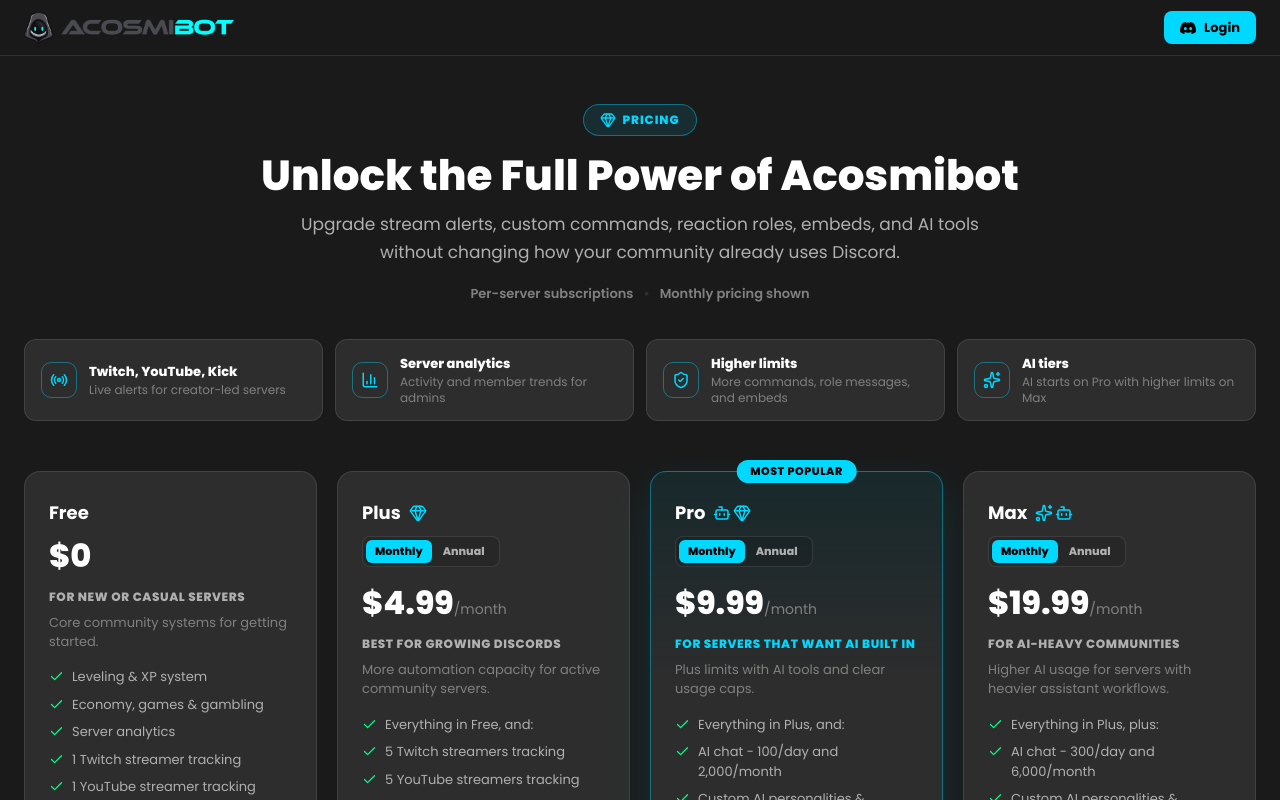
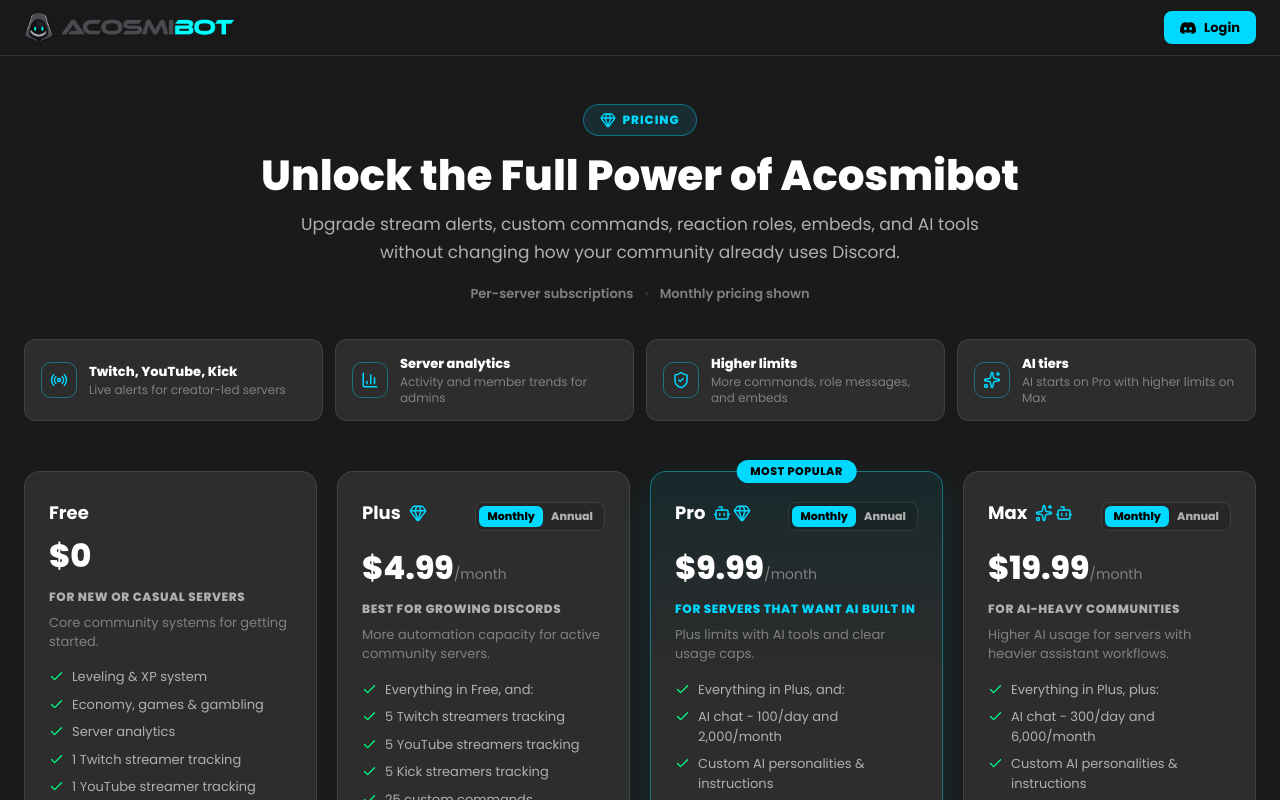
Before and after one commit to acosmic/acosmibot-website, a React (Vite) app: page /pricing in a window 1280 px wide. Shown: the top 800 px of the page. Built offline with nearby package versions, Linux system fonts and the light colour scheme.

Commit message:
pricing page fixes

```diff
--- a/src/pages/PremiumPage.tsx
+++ b/src/pages/PremiumPage.tsx
@@ -1,4 +1,4 @@
-import React, { useEffect, useState } from 'react';
+import React, { useEffect, useRef, useState } from 'react';
 import { useSearchParams } from 'react-router-dom';
 import { useQuery, useQueries } from '@tanstack/react-query';
 import { ArrowRight, BarChart3, Bot, Check, Gem, Radio, ShieldCheck, Sparkles, X } from 'lucide-react';
@@ -19,6 +19,8 @@
 };
 
 const BILLING_ENABLED = false;
+
+const parsePriceAmount = (price: string) => Number(price.replace(/[^0-9.]/g, '')) || 0;
 
 interface TierCardDef {
   tier: PremiumTier;
@@ -297,6 +299,13 @@
       </span>
     )}
     <div>
+      <div style={{
+        display: 'flex',
+        alignItems: 'flex-start',
+        justifyContent: 'space-between',
+        gap: '12px',
+        minHeight: def.tier === 'free' ? 0 : 34,
+      }}>
         <h3 style={{
           display: 'flex', alignItems: 'center', gap: '8px',
           fontSize: '18px', fontWeight: 700, color: 'var(--text-primary)', margin: 0,
@@ -307,14 +316,9 @@
         {def.tier !== 'free' && (
           <BillingToggle interval={interval} onChange={onIntervalChange} />
         )}
-      <div style={{ marginTop: def.tier === 'free' ? '8px' : '12px', overflow: 'hidden' }}>
-        <span
-          key={`${def.tier}-${interval}`}
-          className="pricing-price-scroll"
-          style={{ display: 'inline-block', fontSize: '32px', fontWeight: 800, color: 'var(--text-primary)' }}
-        >
-          {interval === 'annual' && def.annualPrice ? def.annualPrice : def.monthlyPrice}
-        </span>
+      </div>
+      <div style={{ marginTop: '8px', overflow: 'hidden' }}>
+        <AnimatedPrice price={interval === 'annual' && def.annualPrice ? def.annualPrice : def.monthlyPrice} />
         <span style={{ fontSize: '14px', color: 'var(--text-muted)' }}>
           {def.tier === 'free' ? '' : interval === 'annual' ? '/year' : '/month'}
         </span>
@@ -385,6 +389,58 @@
   </div>
 );
 
+const AnimatedPrice: React.FC<{ price: string }> = ({ price }) => {
+  const target = parsePriceAmount(price);
+  const previous = useRef(target);
+  const frame = useRef<number | null>(null);
+  const [displayAmount, setDisplayAmount] = useState(target);
+
+  useEffect(() => {
+    const start = previous.current;
+    const delta = target - start;
+    const duration = 360;
+    const startedAt = performance.now();
+
+    if (frame.current !== null) {
+      cancelAnimationFrame(frame.current);
+    }
+
+    const tick = (now: number) => {
+      const progress = Math.min((now - startedAt) / duration, 1);
+      const eased = 1 - Math.pow(1 - progress, 3);
+      const next = start + delta * eased;
+      setDisplayAmount(next);
+
+      if (progress < 1) {
+        frame.current = requestAnimationFrame(tick);
+        return;
+      }
+
+      previous.current = target;
+      setDisplayAmount(target);
+      frame.current = null;
+    };
+
+    frame.current = requestAnimationFrame(tick);
+
+    return () => {
+      if (frame.current !== null) {
+        cancelAnimationFrame(frame.current);
+        frame.current = null;
+      }
+    };
+  }, [target]);
+
+  const settled = Math.abs(displayAmount - target) < 0.005;
+  const label = settled ? price : `$${displayAmount.toFixed(2)}`;
+
+  return (
+    <span style={{ display: 'inline-block', fontSize: '32px', fontWeight: 800, color: 'var(--text-primary)', minWidth: '4ch' }}>
+      {label}
+    </span>
+  );
+};
+
 const PremiumStat: React.FC<{ icon: React.ReactNode; value: string; label: string }> = ({ icon, value, label }) => (
   <div style={{
     border: '1px solid var(--border-light)',
@@ -432,7 +488,6 @@
 }> = ({ interval, onChange }) => (
   <div
     style={{
-      marginTop: '12px',
       display: 'inline-flex',
       border: '1px solid var(--border-light)',
       borderRadius: 8,
@@ -449,8 +504,8 @@
         style={{
           border: 'none',
           borderRadius: 6,
-          padding: '5px 9px',
-          minWidth: 64,
+          padding: '4px 8px',
+          minWidth: 58,
           cursor: 'pointer',
           fontSize: 11,
           fontWeight: 800,
--- a/src/styles/globals.css
+++ b/src/styles/globals.css
@@ -62,26 +62,6 @@
 
 .pricing-plans-grid {
     grid-template-columns: repeat(4, minmax(260px, 1fr));
-}
-
-.pricing-price-scroll {
-    animation: pricing-price-scroll 180ms ease-out;
-    will-change: transform, opacity;
-}
-
-@keyframes pricing-price-scroll {
-    0% {
-        opacity: 0;
-        transform: translateY(-80%);
-    }
-    70% {
-        opacity: 1;
-        transform: translateY(8%);
-    }
-    100% {
-        opacity: 1;
-        transform: translateY(0);
-    }
 }
 
 @media (max-width: 1180px) {
```
Lines whose indentation alone changed are shown as unchanged.
